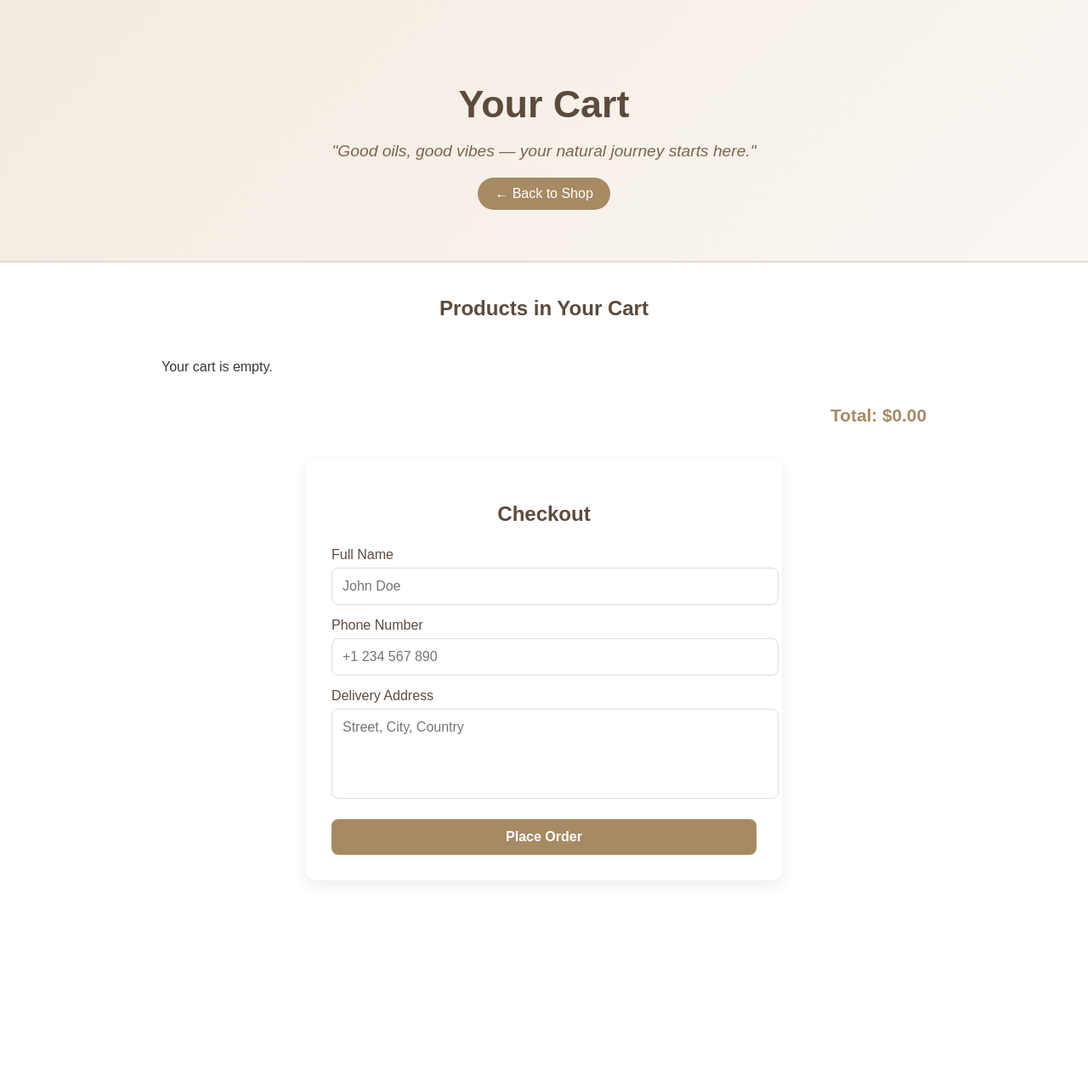
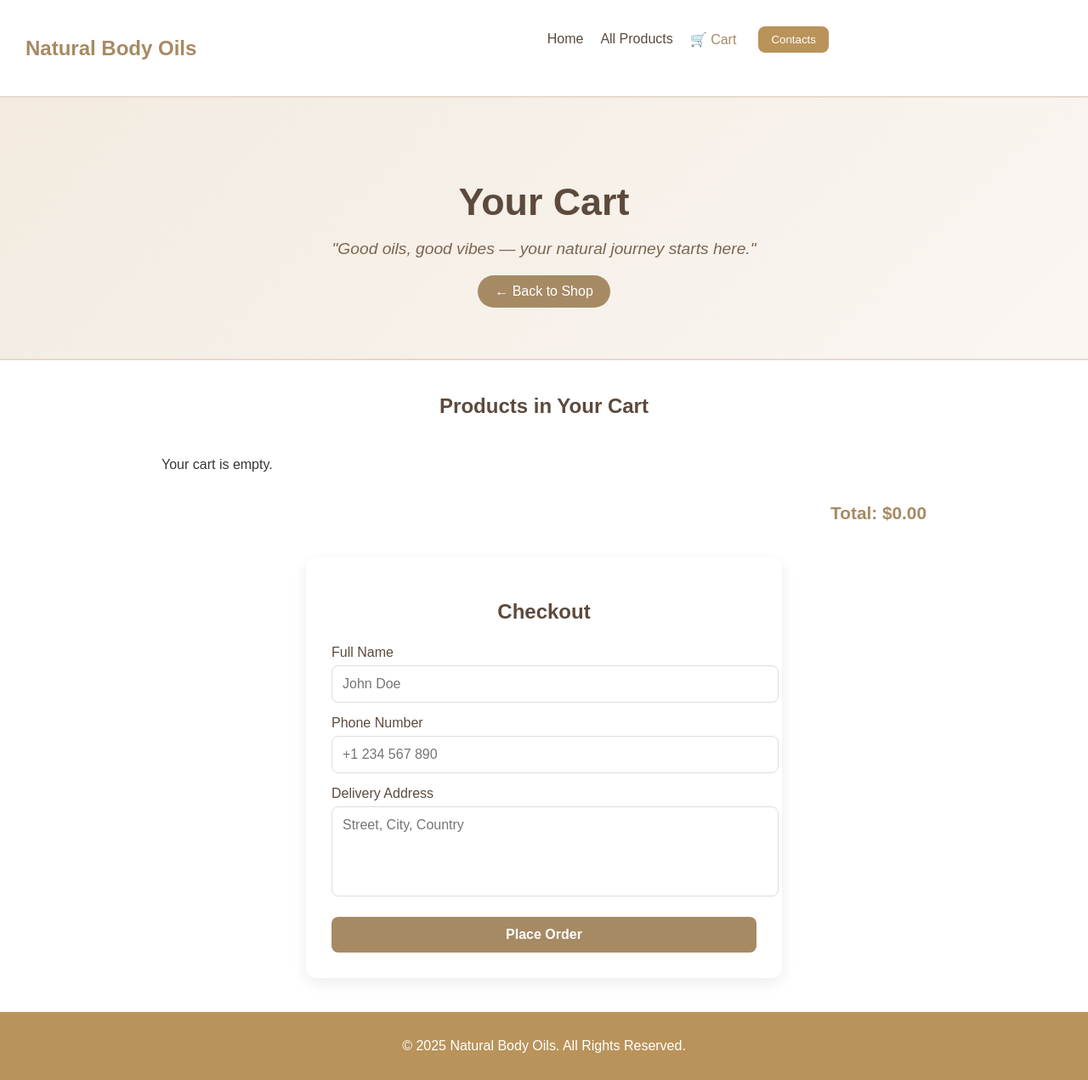
Before and after one commit to AnthonyAinMalak/web1, a plain HTML site: page cart.html in a window 1280 px wide. Shown: the whole page at 85% size. Before the commit the page ends 1076 px from the top, so only its background shows below. Drawn offline with Linux system fonts and the light colour scheme.

Commit message:
Update cart.html

```diff
--- a/cart.html
+++ b/cart.html
@@ -7,6 +7,27 @@
     <link rel="stylesheet" href="style.css">
 </head>
 <body>
+
+<!-- HEADER -->
+<header class="navbar">
+    <div class="logo">Natural Body Oils</div>
+    <nav>
+        <ul>
+            <li><a href="index.html">Home</a></li>
+            <li><a href="all-products.html">All Products</a></li>
+            <li><a href="cart.html" class="active">🛒 Cart</a></li>
+        </ul>
+        <div class="btn-container">
+            <button onclick="toggleInfo()" class="Contacts">Contacts</button>
+        </div>
+        <div id="contactInfo" class="info-box">
+            <h3>Contact Information</h3>
+            <p>Email: support@yourshop.com</p>
+            <p>Phone: +961 71 234 567</p>
+            <p>Address: Beirut, Lebanon</p>
+        </div>
+    </nav>
+</header>
 
 <!-- BANNER -->
 <section class="cart-banner">
@@ -44,7 +65,17 @@
     </section>
 </main>
 
+<footer>
+    <p>© 2025 Natural Body Oils. All Rights Reserved.</p>
+</footer>
+
 <script>
+// TOGGLE CONTACT INFO
+function toggleInfo() {
+    const infoBox = document.getElementById("contactInfo");
+    infoBox.classList.toggle("show");
+}
+
 // RENDER CART ITEMS
 function renderCart() {
     let cart = JSON.parse(localStorage.getItem('cart')) || [];
@@ -82,7 +113,7 @@ function removeItem(index) {
 }
 
 // HANDLE CHECKOUT
-document.getElementById('checkout-form').addEventListener('submit', function() {
+document.getElementById('checkout-form').addEventListener('submit', function(event) {
     let cart = JSON.parse(localStorage.getItem('cart')) || [];
     if(cart.length === 0){
         alert("Your cart is empty!");
```
